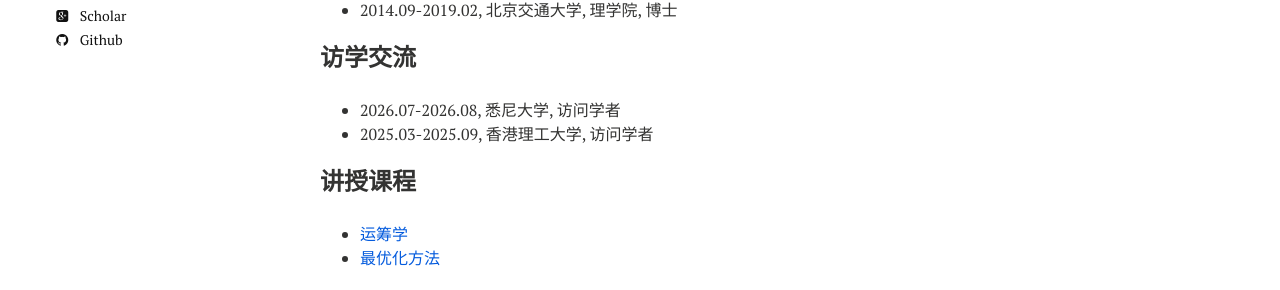
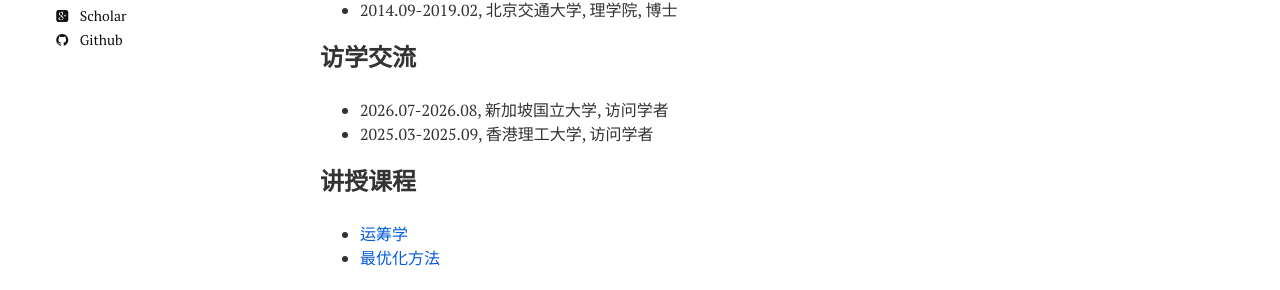
Before and after one commit to xianchaoxiu/xianchaoxiu.github.io, a Jekyll site: the page built from chinese/index.md, in a window 1280 px wide. Shown: the part 301-591 px from the top of the page. Built offline with Jekyll 4.4.1, drawn with Linux system fonts in a browser that asks for light colours; nearby versions of some CDN libraries.

Commit message:
Update index.md

```diff
--- a/chinese/index.md
+++ b/chinese/index.md
@@ -18,7 +18,7 @@ share: false
 
 
 ### 访学交流
-* 2026.07-2026.08, 悉尼大学, 访问学者 <br>
+* 2026.07-2026.08, 新加坡国立大学, 访问学者 <br>
 * 2025.03-2025.09, 香港理工大学, 访问学者 <br>
 
 
```
